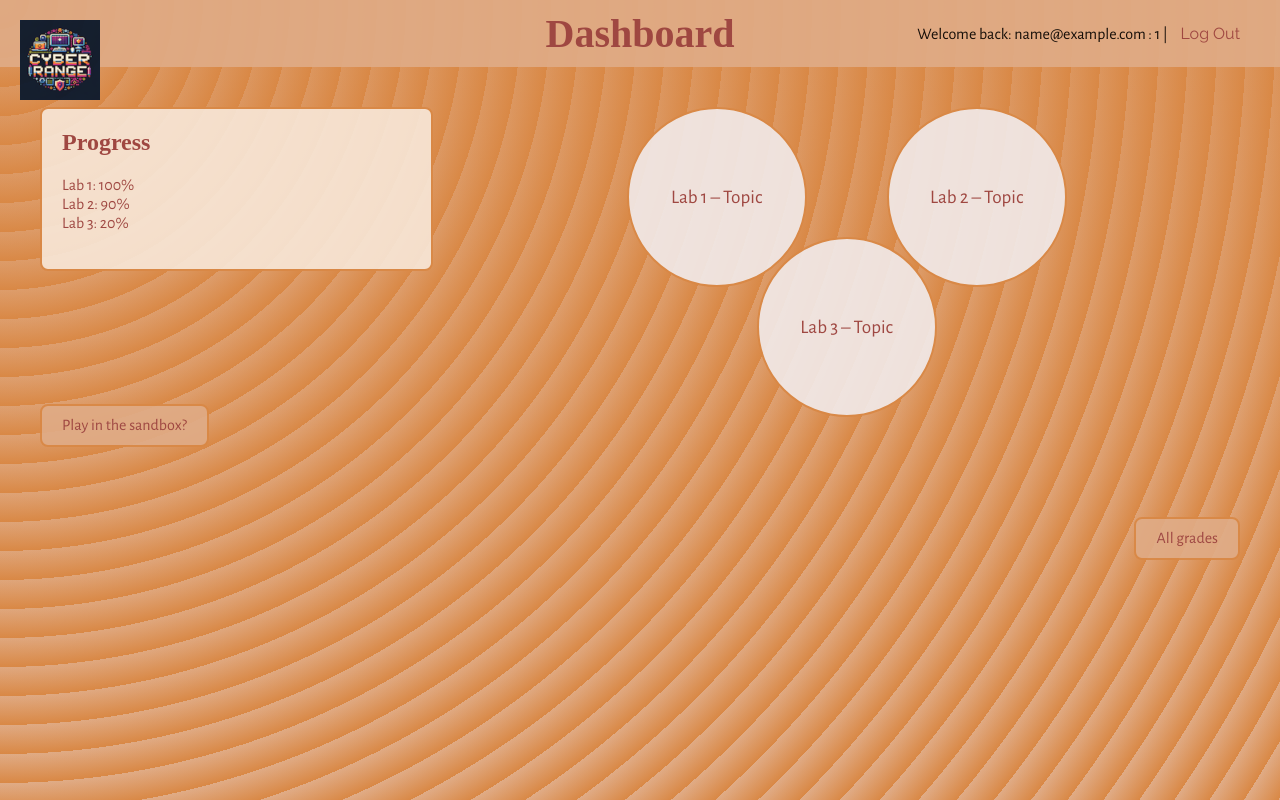
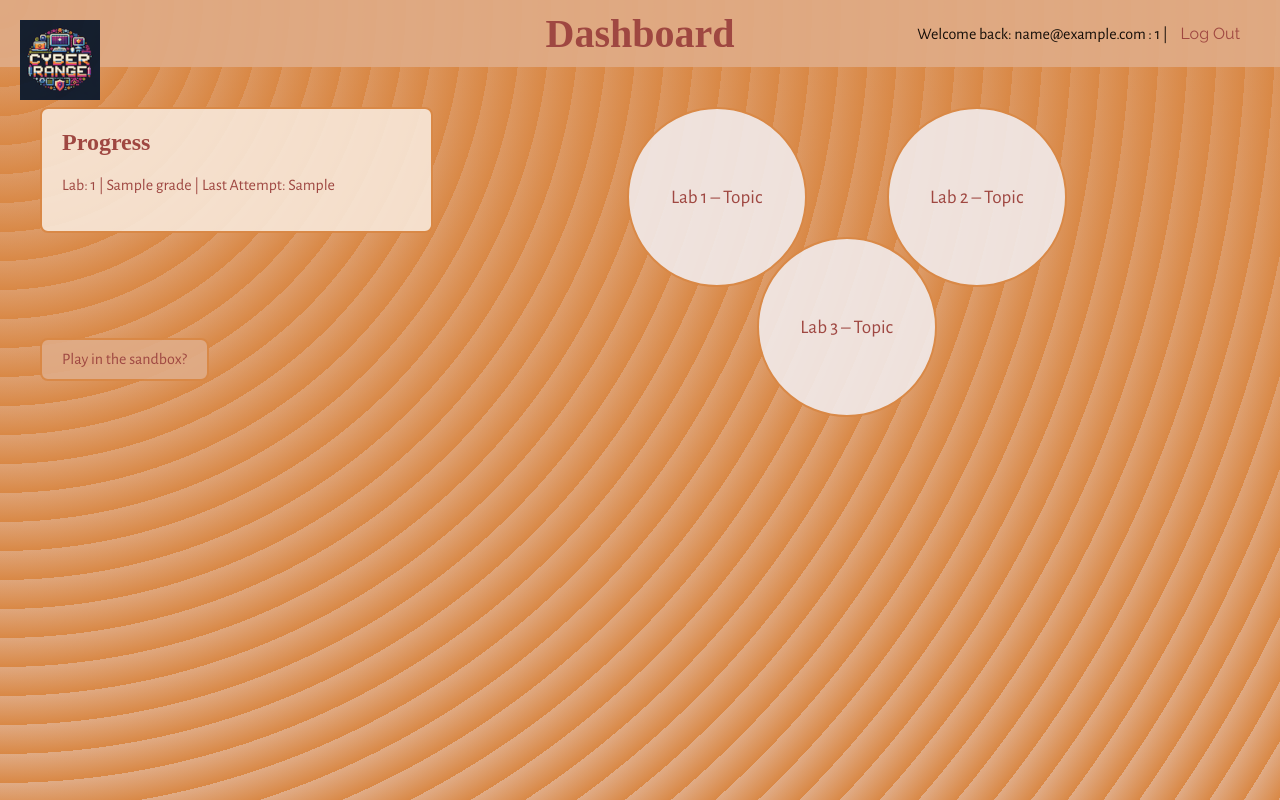
Before and after one commit to illinoistech-itm/CyberRange, a Flask app: template code/python-flask/templates/dashboard.html in a window 1280 px wide. Run offline with Flask 3, Linux system fonts and the light colour scheme; the template is opened without the code that fills it: most values are stand-ins (such as "Sample title", 1, 10 or a date in 2020); some web fonts are replaced.

Commit message:
Update dashboard to have details from the database

```diff
--- a/code/python-flask/templates/dashboard.html
+++ b/code/python-flask/templates/dashboard.html
@@ -22,9 +22,9 @@
     <section class="progress-section">
       <h2>Progress</h2>
         <ul>
-          <li>Lab 1: 100%</li>
-          <li>Lab 2: 90%</li>
-          <li>Lab 3: 20%</li>
+          {% for lab in lab_results %}
+          <li>Lab: {{ lab.lab_number }} | {{ lab.grade }} | Last Attempt: {{ lab.last_attempt }} </li>
+          {% endfor %}
         </ul>
     </section>
 
@@ -41,11 +41,6 @@
         </a>
       </section>
 
-      <section class="grades-section">
-        <a href="/grades" class="grades-link">
-          <button class="grades-button">All grades</button>
-        </a>
-      </section>
     </section>
 
     <section class="sandbox-section">
```
